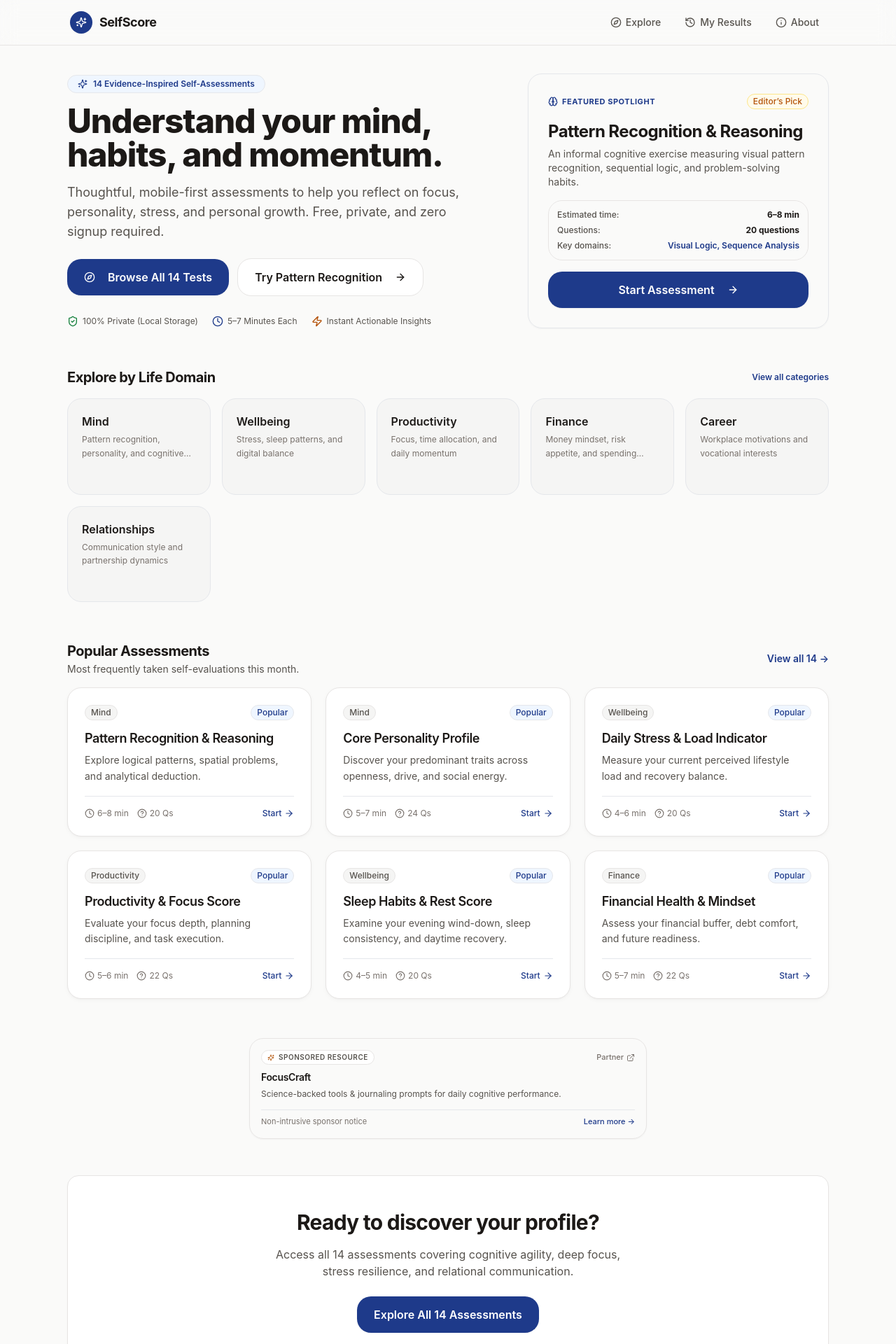
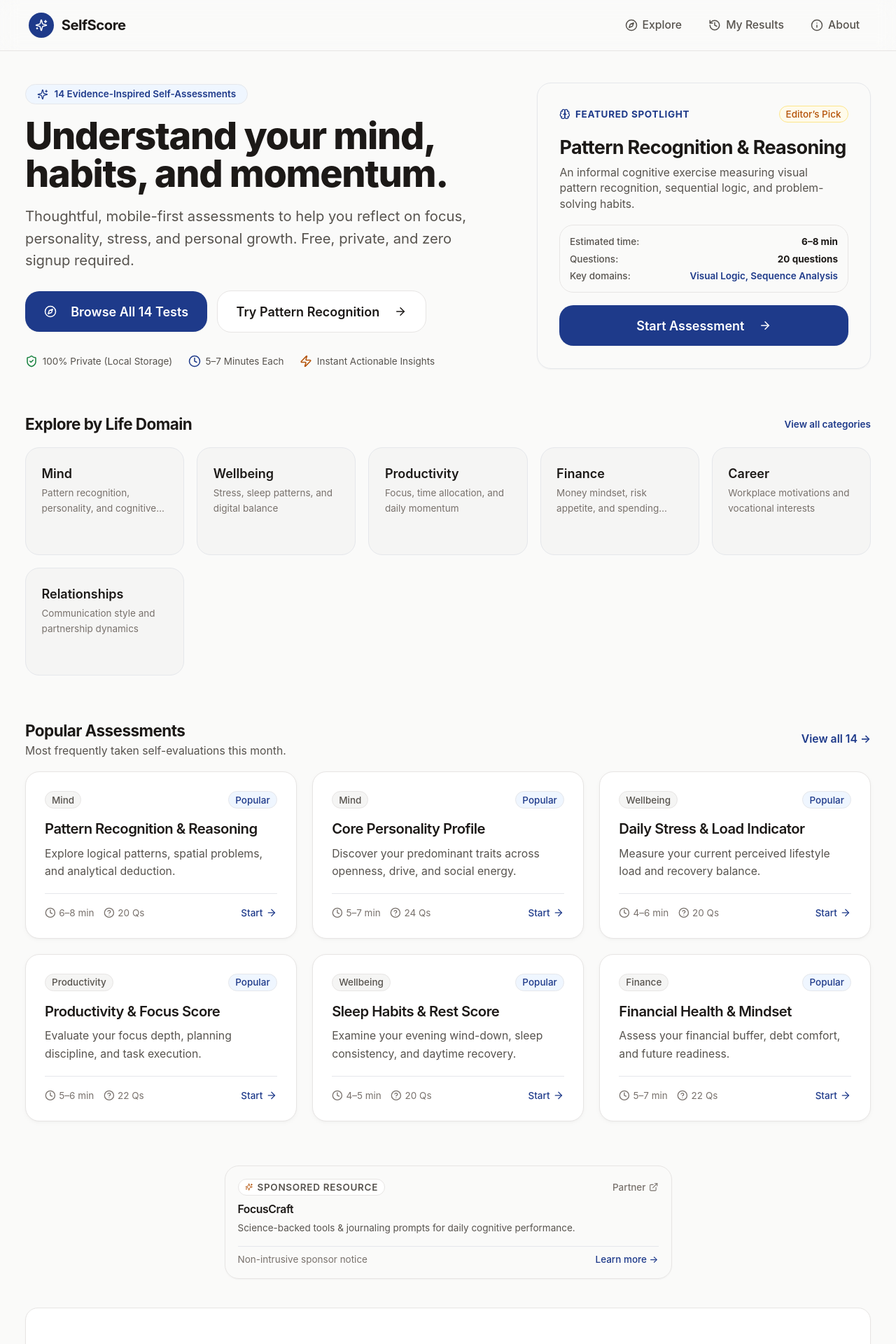
Before and after one commit to shamikhz/selfscore, a Next.js app: page / in a window 1280 px wide. Shown: the top 1920 px of the page at 70% size. Built offline with nearby package versions, Linux system fonts and the light colour scheme.

Commit message:
style: increase global font size and enhance typography readability across app

```diff
--- a/app/globals.css
+++ b/app/globals.css
@@ -44,6 +44,7 @@
 
 /* Base resets & typography */
 html {
+  font-size: 17.5px;
   font-family: -apple-system, BlinkMacSystemFont, "Segoe UI", Roboto, "Inter", sans-serif;
   -webkit-font-smoothing: antialiased;
   -moz-osx-font-smoothing: grayscale;
@@ -51,6 +52,12 @@ html {
   scroll-behavior: smooth;
   background-color: var(--background);
   color: var(--foreground);
+}
+
+@media (min-width: 640px) {
+  html {
+    font-size: 18px;
+  }
 }
 
 body {
--- a/app/page.tsx
+++ b/app/page.tsx
@@ -83,7 +83,7 @@ export default function HomePage() {
                 className="p-6 sm:p-7 space-y-4 relative overflow-hidden border-primary/20 shadow-raised"
               >
                 <div className="flex items-center justify-between">
-                  <span className="text-[11px] uppercase font-bold tracking-wider text-primary flex items-center gap-1.5">
+                  <span className="text-xs uppercase font-bold tracking-wider text-primary flex items-center gap-1.5">
                     <Brain className="w-3.5 h-3.5" aria-hidden="true" />
                     <span>Featured Spotlight</span>
                   </span>
@@ -167,7 +167,7 @@ export default function HomePage() {
                     {cat.description}
                   </p>
                 </div>
-                <div className="mt-3 flex items-center text-[11px] font-semibold text-primary opacity-0 group-hover:opacity-100 transition-opacity">
+                <div className="mt-3 flex items-center text-xs font-semibold text-primary opacity-0 group-hover:opacity-100 transition-opacity">
                   <span>Explore →</span>
                 </div>
               </Card>
--- a/components/RecentResults.tsx
+++ b/components/RecentResults.tsx
@@ -65,7 +65,7 @@ export const RecentResults: React.FC = () => {
                   <Badge variant="primary" size="sm">
                     Score: {result.score}
                   </Badge>
-                  <span className="text-[11px] text-muted truncate">
+                  <span className="text-xs text-muted truncate">
                     {result.tier.label}
                   </span>
                 </div>
--- a/components/ads/AdSlot.tsx
+++ b/components/ads/AdSlot.tsx
@@ -38,12 +38,12 @@ export const AdSlot: React.FC<AdSlotProps> = ({ placement, className = "" }) =>
           className="w-full flex flex-col justify-between p-4 rounded-xl border border-surface-border bg-surface-subtle/80 hover:bg-surface-subtle transition-colors shadow-subtle text-left"
         >
           <div className="flex items-center justify-between gap-2 mb-2">
-            <span className="inline-flex items-center gap-1.5 px-2 py-0.5 rounded-full text-[10px] font-semibold uppercase tracking-wider text-muted-foreground bg-surface border border-surface-border">
+            <span className="inline-flex items-center gap-1.5 px-2 py-0.5 rounded-full text-xs font-semibold uppercase tracking-wider text-muted-foreground bg-surface border border-surface-border">
               <Sparkles className="w-2.5 h-2.5 text-accent" aria-hidden="true" />
               <span>{label}</span>
             </span>
 
-            <span className="text-[11px] text-muted flex items-center gap-1 font-medium">
+            <span className="text-xs text-muted flex items-center gap-1 font-medium">
               <span>Partner</span>
               <ExternalLink className="w-3 h-3" aria-hidden="true" />
             </span>
@@ -58,7 +58,7 @@ export const AdSlot: React.FC<AdSlotProps> = ({ placement, className = "" }) =>
             </p>
           </div>
 
-          <div className="mt-3 pt-2 border-t border-surface-border/60 flex items-center justify-between text-[11px] text-muted">
+          <div className="mt-3 pt-2 border-t border-surface-border/60 flex items-center justify-between text-xs text-muted">
             <span>Non-intrusive sponsor notice</span>
             <span className="text-primary font-medium hover:underline cursor-pointer">
               Learn more →
--- a/components/assessment/AssessmentIntro.tsx
+++ b/components/assessment/AssessmentIntro.tsx
@@ -40,7 +40,7 @@ export const AssessmentIntro: React.FC<AssessmentIntroProps> = ({ assessment })
             <Clock className="w-4 h-4" aria-hidden="true" />
           </div>
           <div>
-            <div className="text-[11px] text-muted">Estimated time</div>
+            <div className="text-xs text-muted">Estimated time</div>
             <div className="text-sm font-semibold text-foreground">
               {assessment.estimatedDuration}
             </div>
@@ -52,7 +52,7 @@ export const AssessmentIntro: React.FC<AssessmentIntroProps> = ({ assessment })
             <HelpCircle className="w-4 h-4" aria-hidden="true" />
           </div>
           <div>
-            <div className="text-[11px] text-muted">Total Questions</div>
+            <div className="text-xs text-muted">Total Questions</div>
             <div className="text-sm font-semibold text-foreground">
               {assessment.questionCount} Questions
             </div>
@@ -64,7 +64,7 @@ export const AssessmentIntro: React.FC<AssessmentIntroProps> = ({ assessment })
             <ShieldCheck className="w-4 h-4" aria-hidden="true" />
           </div>
           <div>
-            <div className="text-[11px] text-muted">Privacy</div>
+            <div className="text-xs text-muted">Privacy</div>
             <div className="text-sm font-semibold text-foreground">
               100% Local / No Login
             </div>
--- a/components/navigation/BottomNav.tsx
+++ b/components/navigation/BottomNav.tsx
@@ -52,7 +52,7 @@ export const BottomNav: React.FC = () => {
                   aria-hidden="true"
                 />
               </div>
-              <span className="text-[11px] mt-0.5 tracking-tight">
+              <span className="text-xs mt-0.5 tracking-tight font-medium">
                 {item.label}
               </span>
             </Link>
--- a/components/results/ScoreHero.tsx
+++ b/components/results/ScoreHero.tsx
@@ -80,7 +80,7 @@ export const ScoreHero: React.FC<ScoreHeroProps> = ({ result, assessmentTitle })
             >
               {score}
             </span>
-            <span className="text-[11px] font-semibold text-muted-foreground uppercase tracking-widest">
+            <span className="text-xs font-semibold text-muted-foreground uppercase tracking-widest">
               out of 100
             </span>
           </div>
```
